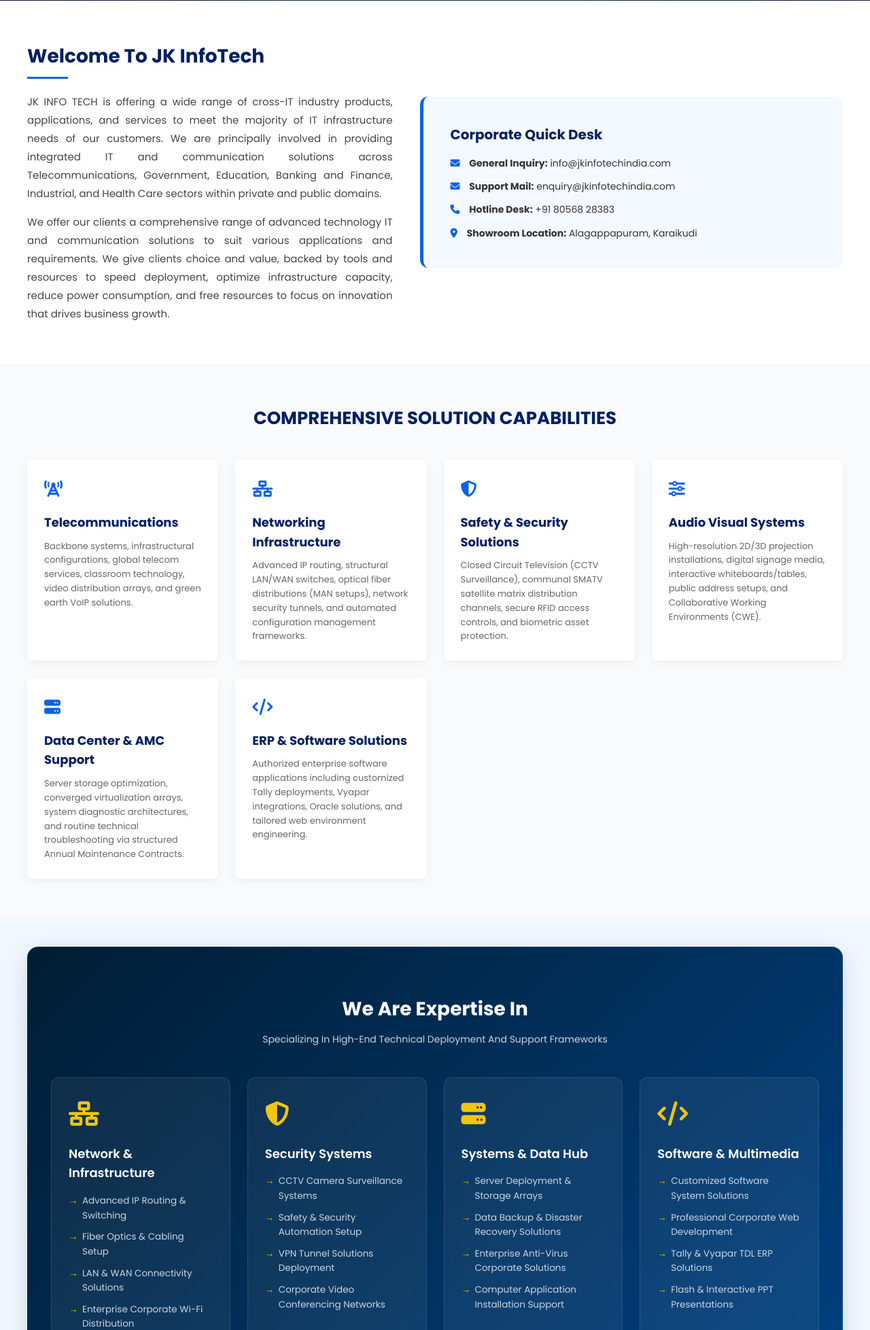
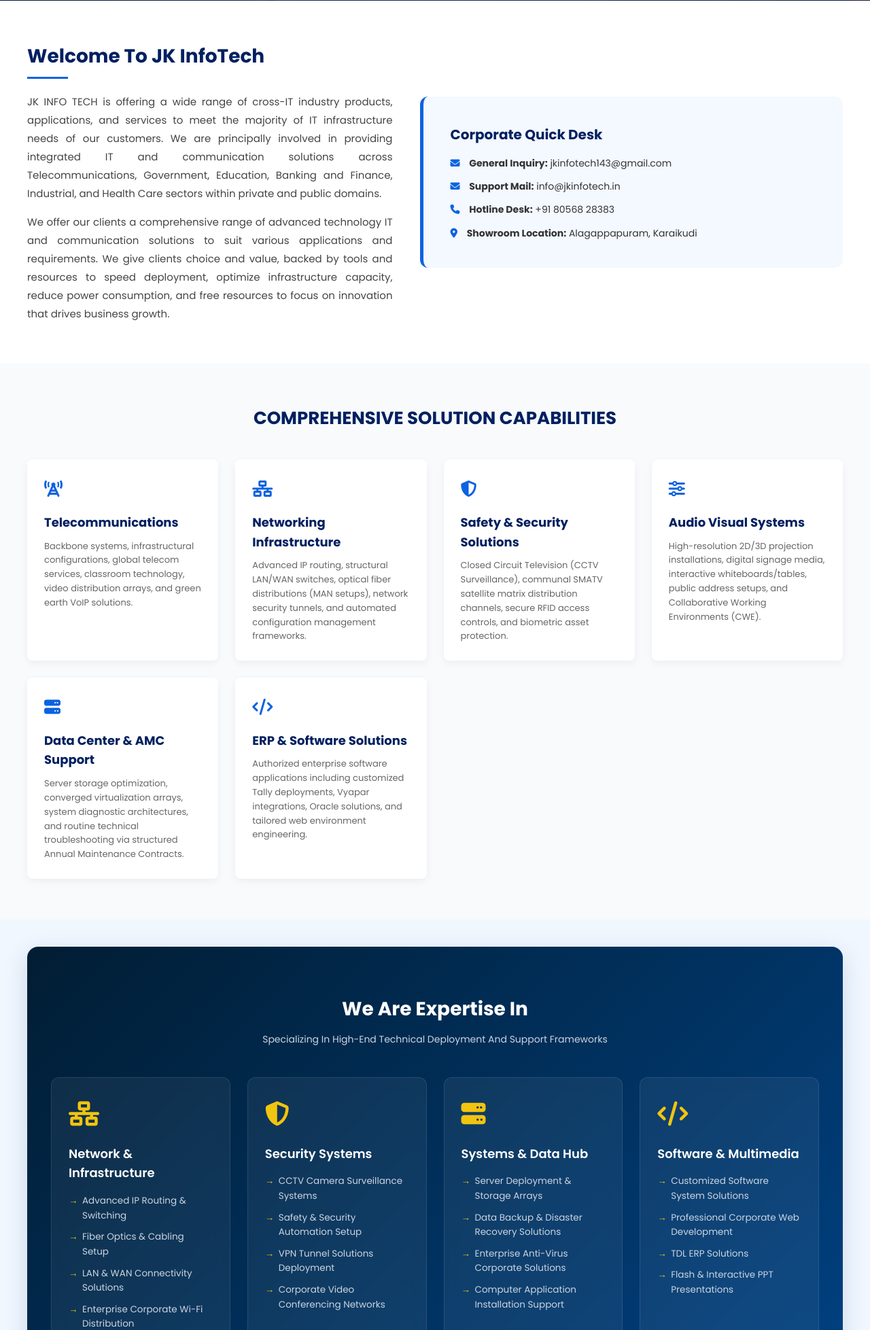
Before and after one commit to TECHPARKACADEMY/jk-infotech, a Flask app: page /about in a window 1280 px wide. Shown: the part 374-2331 px from the top of the page at 68% size. Run offline with Flask 3, Linux system fonts and the light colour scheme.

Commit message:
fixed few error

```diff
--- a/templates/about.html
+++ b/templates/about.html
@@ -30,8 +30,8 @@
         <div style="flex: 1; min-width: 300px; background-color: #f4f8ff; padding: 40px; border-radius: 12px; border-left: 5px solid #0b63e0;" data-aos="fade-left">
             <h3 style="color: #002060; margin-bottom: 15px; font-size: 20px;">Corporate Quick Desk</h3>
             <ul style="list-style: none; padding: 0; margin: 0;">
-                <li style="margin-bottom: 12px; font-size: 14px; color: #333;"><i class="fa-solid fa-envelope" style="color: #0b63e0; margin-right: 10px;"></i> <strong>General Inquiry:</strong> info@jkinfotechindia.com</li>
-                <li style="margin-bottom: 12px; font-size: 14px; color: #333;"><i class="fa-solid fa-envelope" style="color: #0b63e0; margin-right: 10px;"></i> <strong>Support Mail:</strong> enquiry@jkinfotechindia.com</li>
+                <li style="margin-bottom: 12px; font-size: 14px; color: #333;"><i class="fa-solid fa-envelope" style="color: #0b63e0; margin-right: 10px;"></i> <strong>General Inquiry:</strong> jkinfotech143@gmail.com</li>
+                <li style="margin-bottom: 12px; font-size: 14px; color: #333;"><i class="fa-solid fa-envelope" style="color: #0b63e0; margin-right: 10px;"></i> <strong>Support Mail:</strong> info@jkinfotech.in</li>
                 <li style="margin-bottom: 12px; font-size: 14px; color: #333;"><i class="fa-solid fa-phone" style="color: #0b63e0; margin-right: 10px;"></i> <strong>Hotline Desk:</strong> +91 80568 28383</li>
                 <li style="font-size: 14px; color: #333;"><i class="fa-solid fa-location-dot" style="color: #0b63e0; margin-right: 10px;"></i> <strong>Showroom Location:</strong> Alagappapuram, Karaikudi</li>
             </ul>
@@ -139,7 +139,7 @@
             <ul>
                 <li>Customized Software System Solutions</li>
                 <li>Professional Corporate Web Development</li>
-                <li>Tally & Vyapar TDL ERP Solutions</li>
+                <li>TDL ERP Solutions</li>
                 <li>Flash & Interactive PPT Presentations</li>
             </ul>
         </div>
--- a/templates/base.html
+++ b/templates/base.html
@@ -90,7 +90,7 @@
                 </div>
                 <div class="contact-item-row">
                     <div class="contact-icon"><i class="fa-solid fa-globe"></i></div>
-                    <div class="contact-text">www.jkinfotechindia.com</div>
+                    <div class="contact-text">www.jkinfotech.in</div>
                 </div>
             </div>
         </div>
```
